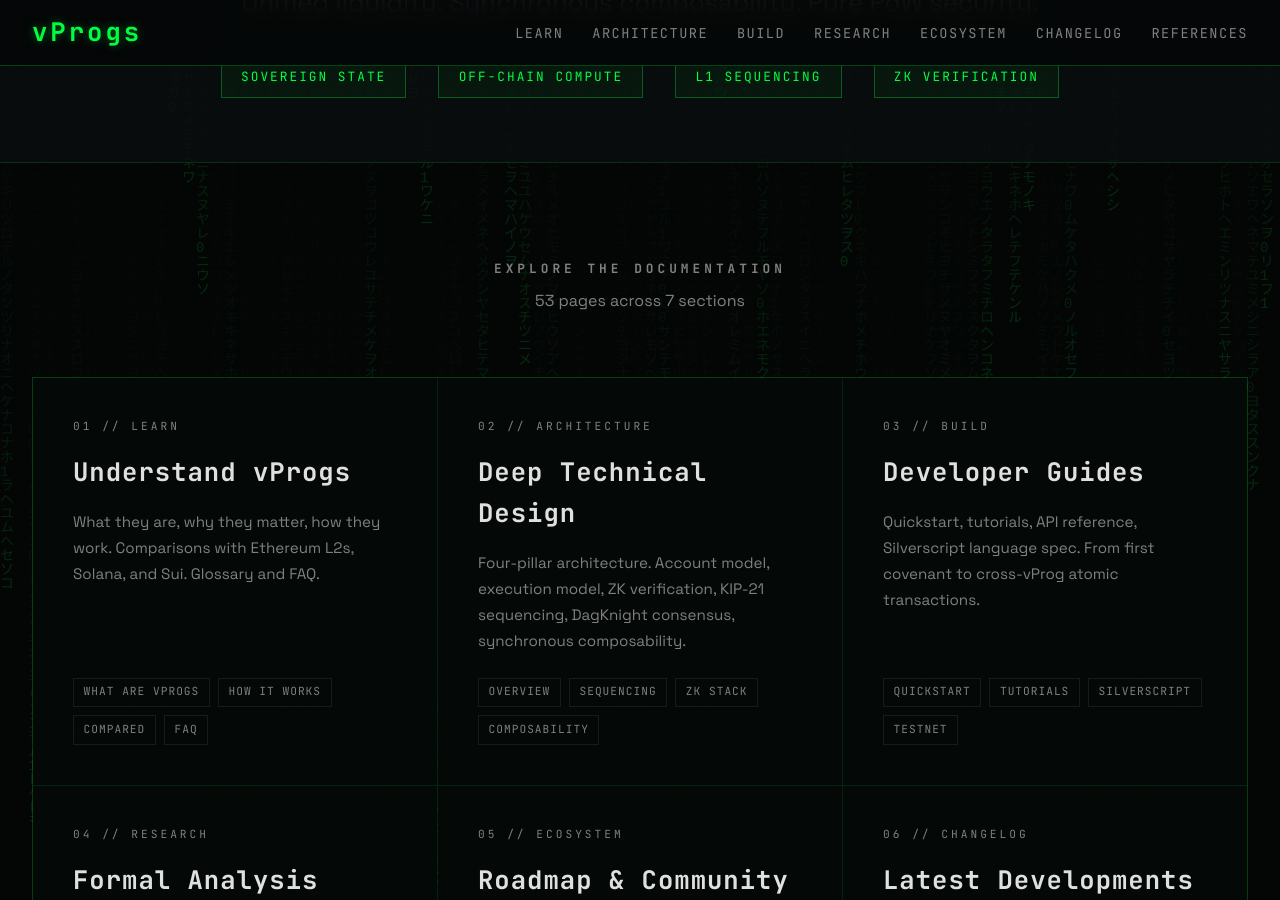
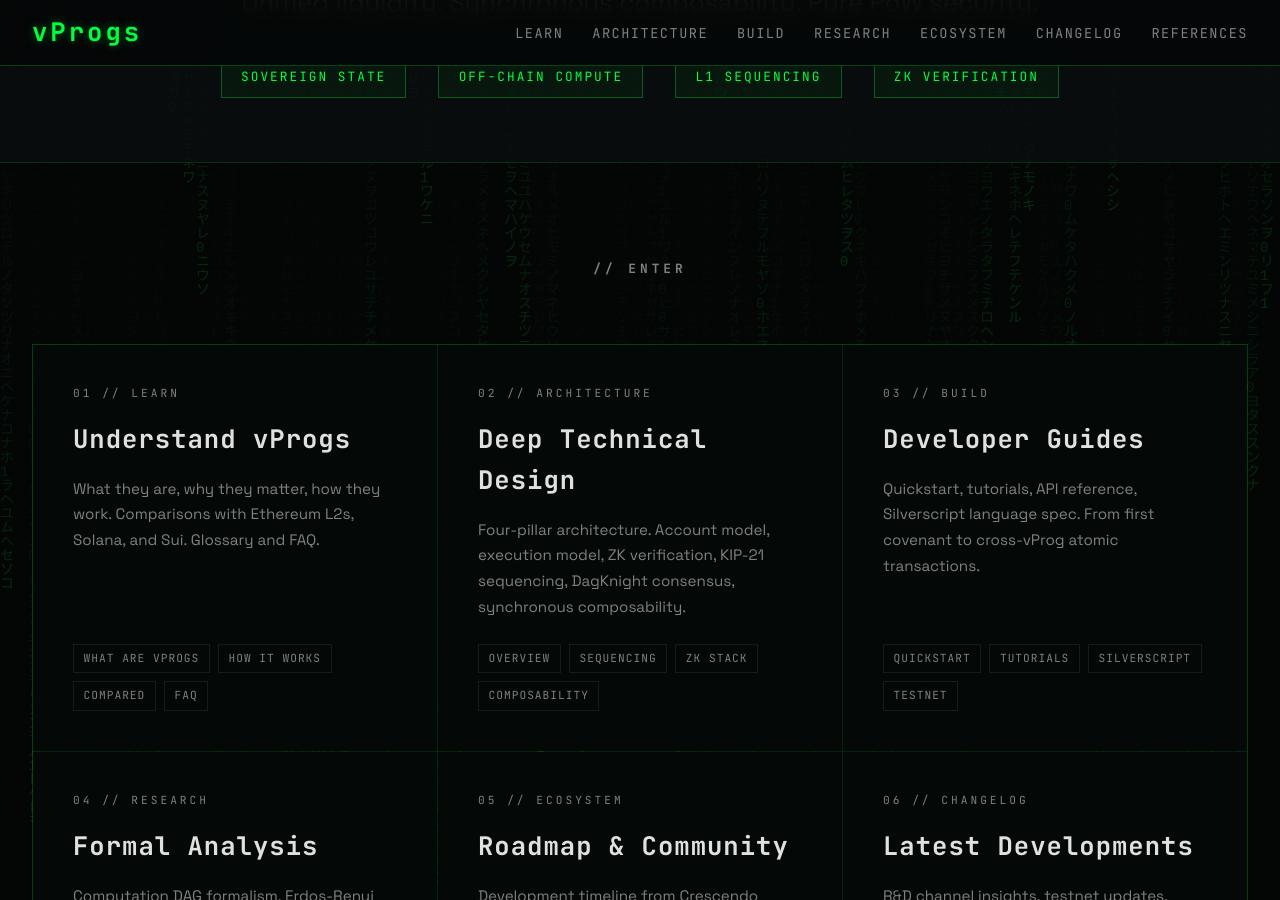
Before and after one commit to creative-inference/vprogs.xyz, a Jekyll site: the page index.html, which Jekyll copies as it is, in a window 1280 px wide and 900 px high, scrolled down 1123 px. Built offline with Jekyll 4.4.1, drawn with Linux system fonts in a browser that asks for light colours.

Commit message:
Replace portal header with minimal terminal-style label
Co-Authored-By: Claude Opus 4.6 <noreply@anthropic.com>

```diff
--- a/index.html
+++ b/index.html
@@ -621,8 +621,7 @@
     <!-- PORTAL -->
     <section class="portal">
         <div class="portal-header">
-            <h2>Explore the Documentation</h2>
-            <p>53 pages across 7 sections</p>
+            <h2>// Enter</h2>
         </div>
 
         <div class="grid">
```
